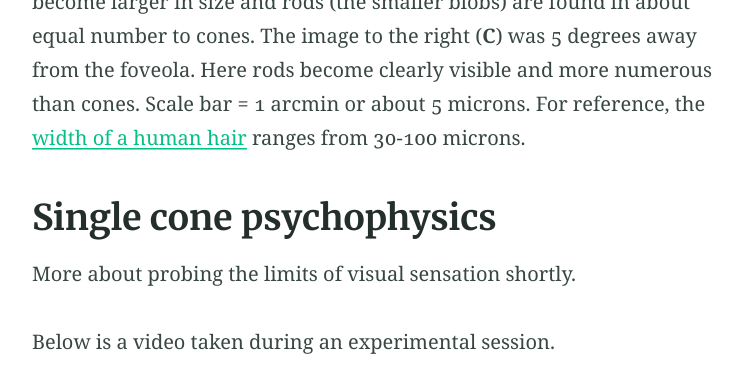
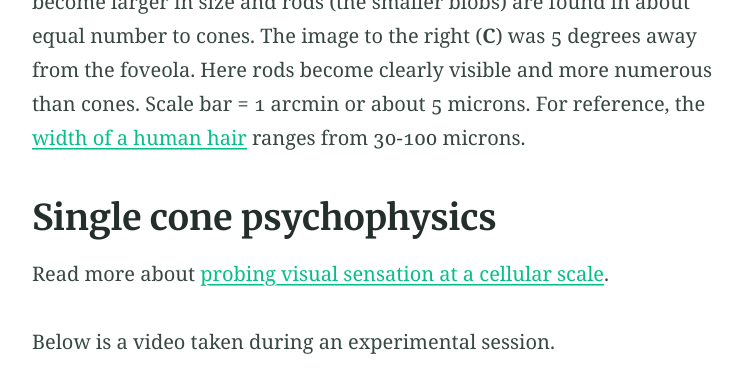
Before and after one commit to bps10/bps10.github.com, a Jekyll site: the page built from research.md, in a window 1280 px wide and 900 px high, scrolled down 2904 px, cut to the strip 0-380 px from the top of the window. Shown: the whole strip, without its empty margins (251-993 px from the left). Built offline with Jekyll 4.4.1, drawn with Linux system fonts in a browser that asks for light colours; our own code applies the rules of GitHub Pages for plain Markdown files.

Commit message:
update link to observable hq

```diff
--- a/research.md
+++ b/research.md
@@ -37,7 +37,7 @@ Above are a series of adaptive optics image taken of my right eye at three diffe
 
 ## Single cone psychophysics
 
-More about probing the limits of visual sensation shortly.
+Read more about [probing visual sensation at a cellular scale](https://beta.observablehq.com/@bps10/sensations-from-single-cones).
 
 Below is a video taken during an experimental session.
 
```
Also changed, not shown: 4 other files.
